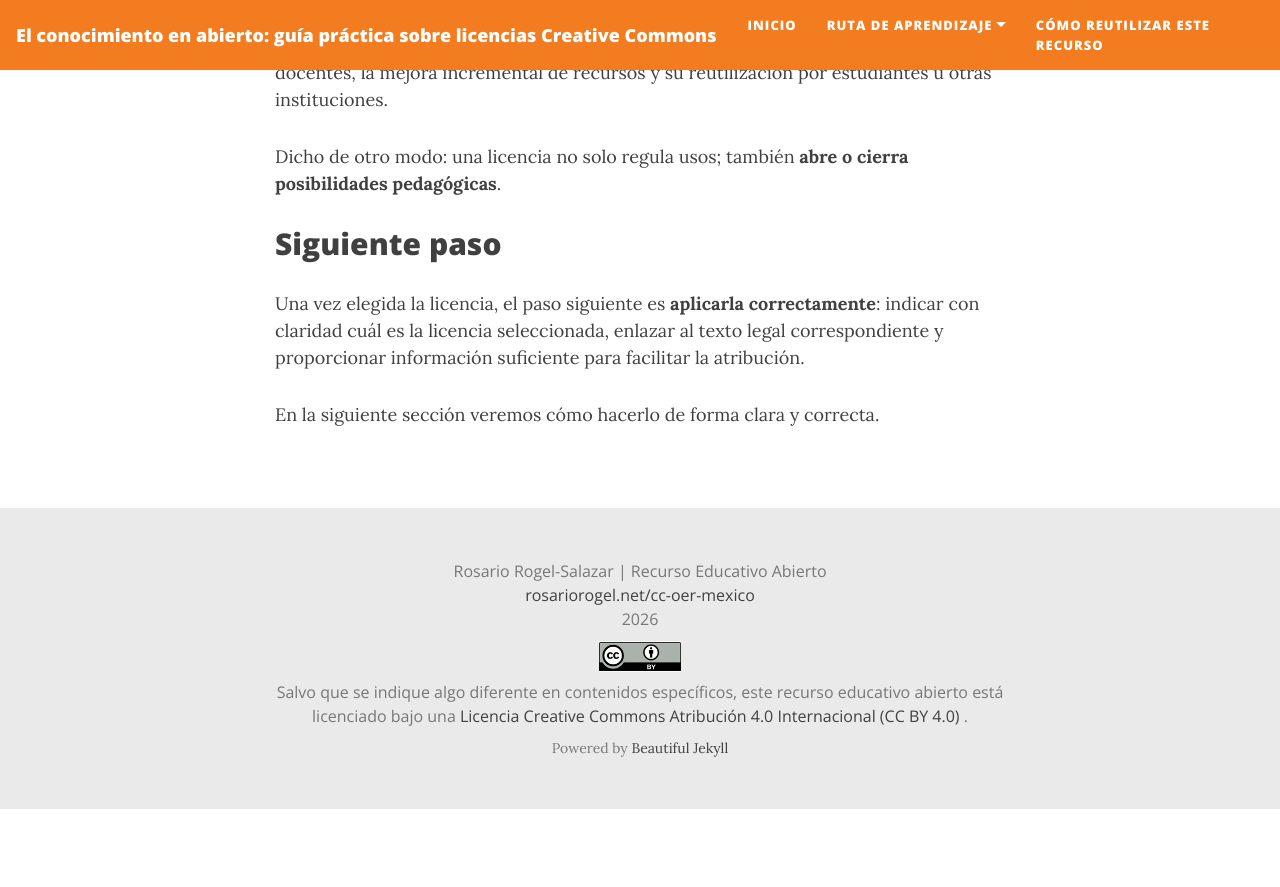
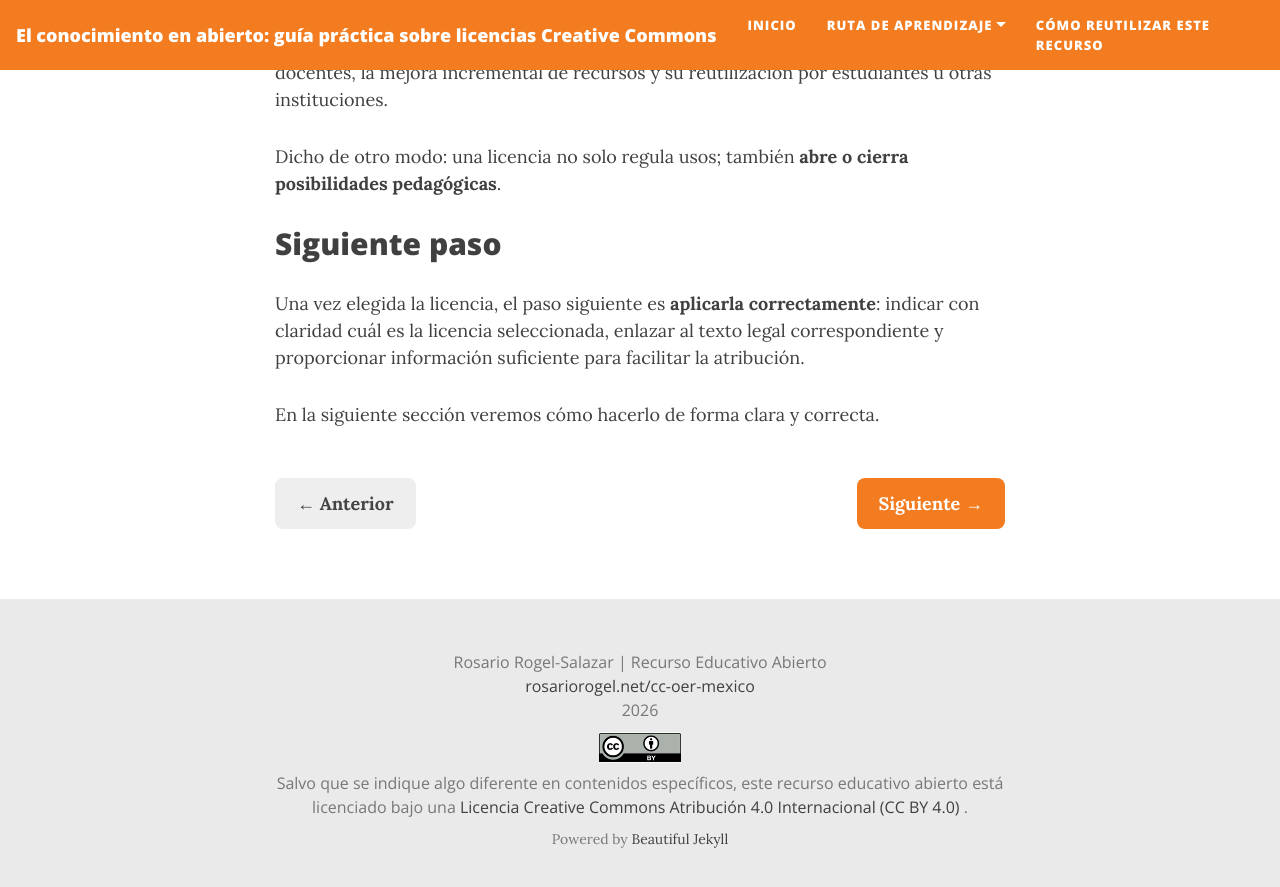
Before and after one commit to rosariorogel/cc-oer-mexico, a Jekyll site: the page built from _pages/como-elegir-licencia.md, in a window 1280 px wide and 900 px high, scrolled down 5525 px. Shown: the top 887 px of the window. Built offline with Jekyll 4.4.1, drawn with Linux system fonts in a browser that asks for light colours; nearby versions of some CDN libraries; before the commit the page ends 6334 px from its top, so only the background shows below that.

Commit message:
Update como-elegir-licencia.md

```diff
--- a/_pages/como-elegir-licencia.md
+++ b/_pages/como-elegir-licencia.md
@@ -129,3 +129,15 @@
 Una vez elegida la licencia, el paso siguiente es **aplicarla correctamente**: indicar con claridad cuál es la licencia seleccionada, enlazar al texto legal correspondiente y proporcionar información suficiente para facilitar la atribución.
 
 En la siguiente sección veremos cómo hacerlo de forma clara y correcta.
+
+<div style="display:flex; justify-content:space-between; align-items:center; margin: 50px 0 20px 0; gap:20px; flex-wrap:wrap;">
+  <a href="{{ '/lfda-mexico/' | relative_url }}"
+     style="display:inline-block; padding:12px 22px; background-color:#eeeeee; color:#444; text-decoration:none; border-radius:8px; font-weight:600;">
+    ← Anterior
+  </a>
+
+  <a href="{{ '/casos-practicos/' | relative_url }}"
+     style="display:inline-block; padding:12px 22px; background-color:#f47c20; color:white; text-decoration:none; border-radius:8px; font-weight:600;">
+    Siguiente →
+  </a>
+</div>
```
